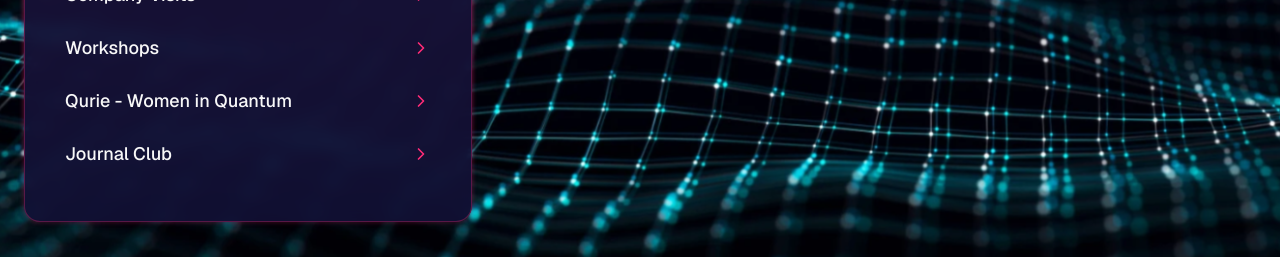
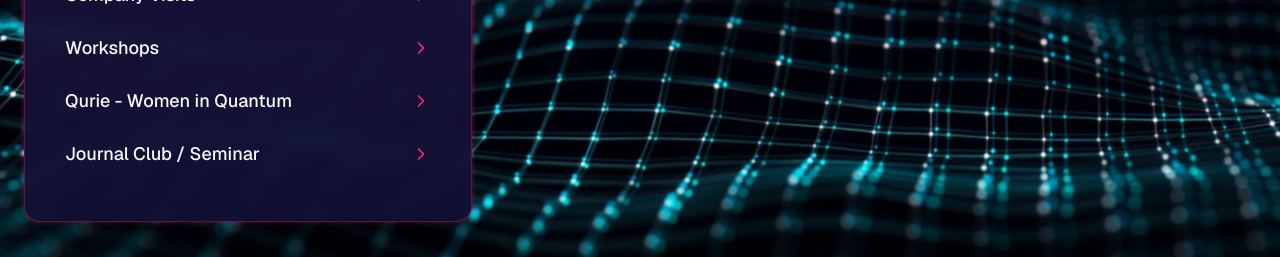
Before and after one commit to PushQuant/pushquantum_website, a Next.js app: page / in a window 1280 px wide. Shown: the part 1644-1901 px from the top of the page. Built offline with nearby package versions, Linux system fonts and the light colour scheme.

Commit message:
added  link to jounral club / seminar on projects highlight on main page

```diff
--- a/components/offerings-section.tsx
+++ b/components/offerings-section.tsx
@@ -10,7 +10,7 @@ const offerings = [
     { title: "Company Visits", href: "#" },
     { title: "Workshops", href: "#" },
     { title: "Qurie - Women in Quantum", href: "#" },
-    { title: "Journal Club", href: "#" },
+    { title: "Journal Club / Seminar", href: "/events/journal-club-seminar" },
 ];
 
 export function OfferingsSection() {
```
